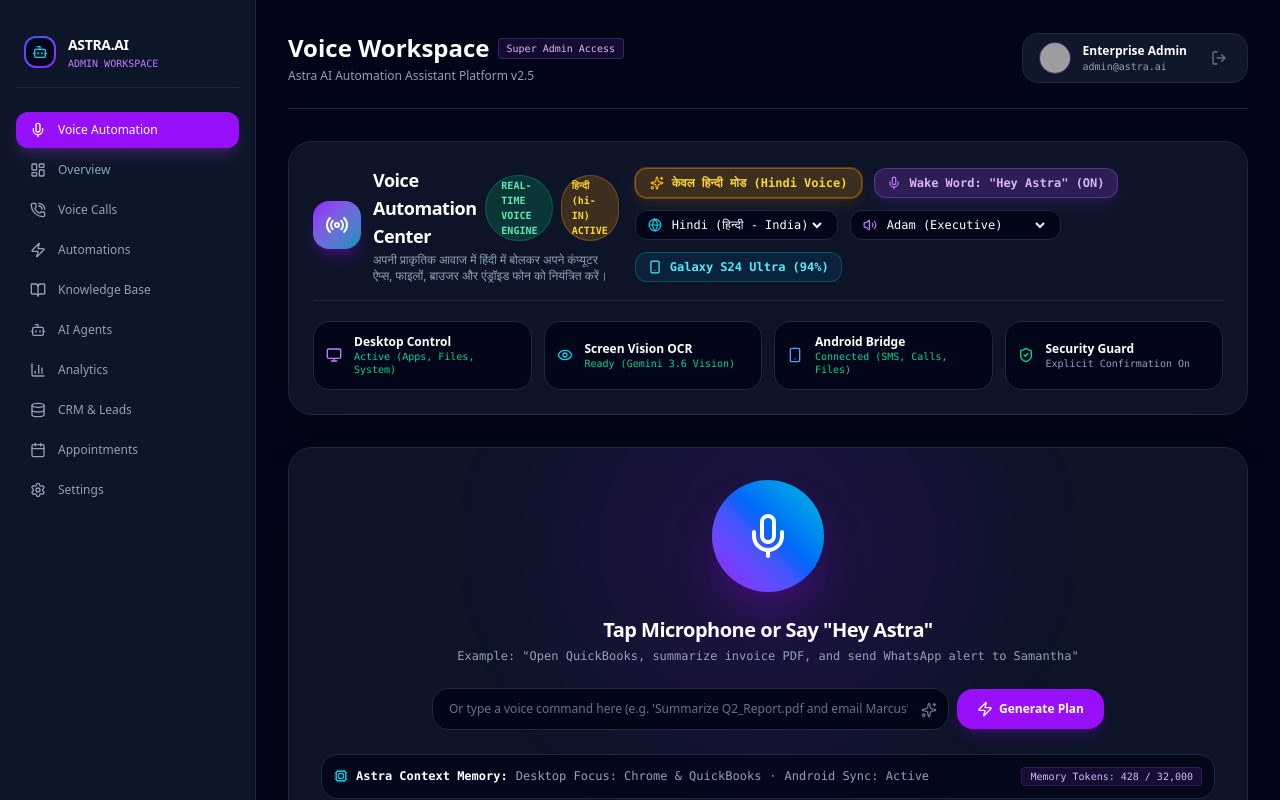
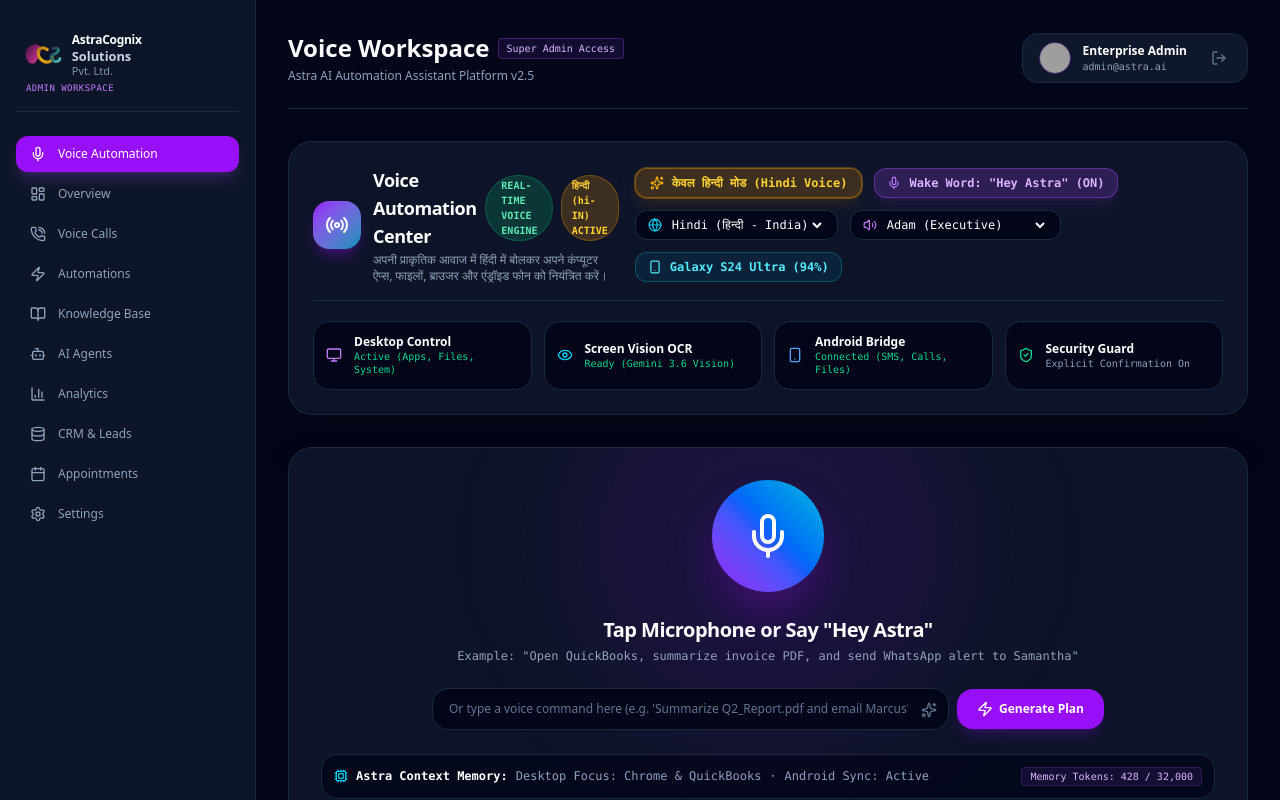
Before and after one commit to Niketraj08/ASTRA-AI-AUTOMATION-ASSISTANT, a React (Vite) app: page / in a window 1280 px wide. Shown: the top 800 px of the page. Built offline with nearby package versions, Linux system fonts and the light colour scheme; grey boxes are pictures that could not be loaded.

Commit message:
feat: rebrand application to AstraCognix Solutions
Replace legacy branding with the new AstraCognix Solutions corporate identity across UI components, metadata, and footer information to ensure consistent platform branding.

```diff
--- a/metadata.json
+++ b/metadata.json
@@ -1,6 +1,6 @@
 {
-  "name": "ASTRA AI AUTOMATION ASSISTANT",
-  "description": "Enterprise-grade AI Voice Assistant & Automation Platform to talk, automate tasks, control applications, answer calls, and manage operations.",
+  "name": "AstraCognix Solutions Pvt. Ltd.",
+  "description": "Enterprise-grade AstraCognix Solutions AI Voice Assistant & Automation Platform to talk, automate tasks, control applications, answer calls, and manage operations.",
   "requestFramePermissions": [
     "microphone"
   ],
--- /dev/null
+++ b/src/components/AstraCognixLogo.tsx
@@ -0,0 +1,122 @@
+import React from 'react';
+
+interface AstraCognixLogoProps {
+  className?: string;
+  size?: 'sm' | 'md' | 'lg' | 'xl';
+  variant?: 'full' | 'compact' | 'icon';
+  theme?: 'dark' | 'light' | 'auto';
+}
+
+export const AstraCognixLogo: React.FC<AstraCognixLogoProps> = ({
+  className = '',
+  size = 'md',
+  variant = 'full',
+  theme = 'dark',
+}) => {
+  // Height and scale mappings
+  const sizeMap = {
+    sm: { height: 28, iconSize: 28, textClass: 'text-xs' },
+    md: { height: 38, iconSize: 38, textClass: 'text-sm' },
+    lg: { height: 48, iconSize: 48, textClass: 'text-base' },
+    xl: { height: 64, iconSize: 64, textClass: 'text-xl' },
+  };
+
+  const currentSize = sizeMap[size];
+
+  // Dynamic textColor based on theme
+  const titleColor = theme === 'light' ? 'text-[#02568f]' : 'text-white';
+  const subtitleColor = theme === 'light' ? 'text-[#0a6cae]' : 'text-slate-300';
+
+  return (
+    <div className={`inline-flex items-center gap-2.5 select-none ${className}`}>
+      {/* Crisp High-Fidelity Vector Ribbon Logo (ACS) */}
+      <svg
+        width={currentSize.iconSize * (variant === 'icon' ? 1.6 : 1.35)}
+        height={currentSize.iconSize}
+        viewBox="0 0 160 110"
+        fill="none"
+        xmlns="http://www.w3.org/2000/svg"
+        className="shrink-0 transition-transform duration-300 hover:scale-105"
+      >
+        <defs>
+          {/* Magenta / Purple Gradient for 'A' */}
+          <linearGradient id="acs-gradient-a" x1="0%" y1="0%" x2="100%" y2="100%">
+            <stop offset="0%" stopColor="#4A154B" />
+            <stop offset="40%" stopColor="#80216B" />
+            <stop offset="80%" stopColor="#BE3282" />
+            <stop offset="100%" stopColor="#E0529A" />
+          </linearGradient>
+
+          {/* Gold / Amber Gradient for 'C' */}
+          <linearGradient id="acs-gradient-c" x1="0%" y1="0%" x2="100%" y2="100%">
+            <stop offset="0%" stopColor="#B37C18" />
+            <stop offset="50%" stopColor="#E6A817" />
+            <stop offset="100%" stopColor="#C98B10" />
+          </linearGradient>
+
+          {/* Teal / Cyan Gradient for 'S' */}
+          <linearGradient id="acs-gradient-s" x1="0%" y1="0%" x2="100%" y2="100%">
+            <stop offset="0%" stopColor="#302050" />
+            <stop offset="40%" stopColor="#206B70" />
+            <stop offset="80%" stopColor="#3FA49F" />
+            <stop offset="100%" stopColor="#5BC3BA" />
+          </linearGradient>
+
+          {/* Subtle drop shadow */}
+          <filter id="acs-shadow" x="-10%" y="-10%" width="120%" height="120%">
+            <feDropShadow dx="0" dy="2" stdDeviation="3" floodColor="#000" floodOpacity="0.25" />
+          </filter>
+        </defs>
+
+        <g filter="url(#acs-shadow)">
+          {/* 'A' Ribbon Loop */}
+          <path
+            d="M 42 85 C 28 85 12 75 12 55 C 12 30 32 15 50 15 C 62 15 72 26 62 48 C 54 65 38 85 28 85 C 18 85 26 65 38 52 C 48 42 58 35 62 35 C 66 35 60 55 52 70 C 46 81 40 85 36 85"
+            fill="url(#acs-gradient-a)"
+            stroke="url(#acs-gradient-a)"
+            strokeWidth="11"
+            strokeLinecap="round"
+            strokeLinejoin="round"
+          />
+
+          {/* 'C' Gold Curved Ribbon */}
+          <path
+            d="M 98 32 C 85 22 62 20 60 42 C 58 64 78 88 102 85 C 114 83 120 72 118 62"
+            fill="none"
+            stroke="url(#acs-gradient-c)"
+            strokeWidth="13"
+            strokeLinecap="round"
+            strokeLinejoin="round"
+          />
+
+          {/* 'S' Teal Ribbon Flow */}
+          <path
+            d="M 122 28 C 138 20 152 28 142 42 C 132 56 108 50 115 68 C 122 86 148 88 152 70"
+            fill="none"
+            stroke="url(#acs-gradient-s)"
+            strokeWidth="12"
+            strokeLinecap="round"
+            strokeLinejoin="round"
+          />
+        </g>
+      </svg>
+
+      {/* Typography side */}
+      {variant !== 'icon' && (
+        <div className="flex flex-col leading-tight">
+          <span className={`font-extrabold tracking-tight ${titleColor} ${currentSize.textClass}`}>
+            AstraCognix
+          </span>
+          <span className={`font-semibold tracking-normal text-[0.8em] ${subtitleColor}`}>
+            Solutions
+          </span>
+          {variant === 'full' && (
+            <span className={`font-medium tracking-normal text-[0.68em] text-slate-400 opacity-90`}>
+              Pvt. Ltd.
+            </span>
+          )}
+        </div>
+      )}
+    </div>
+  );
+};
--- a/src/components/AuthModal.tsx
+++ b/src/components/AuthModal.tsx
@@ -1,6 +1,7 @@
 import React, { useState } from 'react';
 import { X, Mail, Shield, CheckCircle2, Lock, ArrowRight, UserCheck } from 'lucide-react';
 import { Role, UserProfile } from '../types';
+import { AstraCognixLogo } from './AstraCognixLogo';
 
 interface AuthModalProps {
   isOpen: boolean;
@@ -65,13 +66,14 @@ export const AuthModal: React.FC<AuthModalProps> = ({ isOpen, onClose, onLoginSu
         </button>
 
         {/* Header */}
-        <div>
-          <div className="inline-flex items-center gap-1.5 px-3 py-1 rounded-full bg-purple-500/10 border border-purple-500/30 text-purple-300 text-xs font-mono mb-2">
+        <div className="space-y-3">
+          <AstraCognixLogo size="md" variant="full" theme="dark" />
+          <div className="inline-flex items-center gap-1.5 px-3 py-1 rounded-full bg-purple-500/10 border border-purple-500/30 text-purple-300 text-xs font-mono">
             <Lock className="w-3.5 h-3.5 text-purple-400" />
             <span>SECURE ENTERPRISE AUTHENTICATION</span>
           </div>
-          <h3 className="text-2xl font-extrabold text-white">Sign In to Astra AI</h3>
-          <p className="text-xs text-slate-400 mt-1">
+          <h3 className="text-xl font-extrabold text-white">Sign In to AstraCognix Solutions</h3>
+          <p className="text-xs text-slate-400">
             Access your AI Voice Call Center, Desktop Workflows, and Agents workspace.
           </p>
         </div>
--- a/src/components/DashboardLayout.tsx
+++ b/src/components/DashboardLayout.tsx
@@ -4,6 +4,7 @@ import {
   Database, Calendar, Settings, ArrowLeft, LogOut, Shield, ChevronRight, User, Mic
 } from 'lucide-react';
 import { UserProfile, VoiceCall, AutomationWorkflow, KnowledgeDocument, AgentConfig, LeadRecord, Appointment } from '../types';
+import { AstraCognixLogo } from './AstraCognixLogo';
 
 import { VoiceAutomationWorkspace } from './dashboard/VoiceAutomationWorkspace';
 import { OverviewView } from './dashboard/OverviewView';
@@ -222,17 +223,12 @@ export const DashboardLayout: React.FC<DashboardLayoutProps> = ({
       {/* Sidebar Navigation */}
       <aside className="w-full md:w-64 bg-slate-900/90 border-r border-slate-800 p-4 flex flex-col justify-between shrink-0">
         <div>
-          {/* Logo */}
-          <div className="flex items-center gap-3 px-2 py-4 border-b border-slate-800 mb-6">
-            <div className="w-8 h-8 rounded-xl bg-gradient-to-br from-blue-600 to-purple-600 p-0.5">
-              <div className="w-full h-full bg-slate-950 rounded-[10px] flex items-center justify-center">
-                <Bot className="w-4 h-4 text-cyan-400" />
-              </div>
-            </div>
-            <div>
-              <span className="font-extrabold text-sm tracking-tight text-white">ASTRA.AI</span>
-              <p className="text-[10px] font-mono text-purple-400">ADMIN WORKSPACE</p>
-            </div>
+          {/* AstraCognix Solutions Logo */}
+          <div className="flex flex-col px-2 py-4 border-b border-slate-800 mb-6 gap-1 cursor-pointer" onClick={onReturnToLanding}>
+            <AstraCognixLogo size="sm" variant="full" theme="dark" />
+            <span className="text-[9px] font-mono text-purple-400 pl-0.5 tracking-wider uppercase">
+              Admin Workspace
+            </span>
           </div>
 
           {/* Navigation Links */}
--- a/src/components/HeroSection.tsx
+++ b/src/components/HeroSection.tsx
@@ -1,6 +1,7 @@
 import React, { useState } from 'react';
 import { Play, Sparkles, PhoneCall, Calendar, Zap, ArrowRight, ShieldCheck, Cpu, Mic, CheckCircle2 } from 'lucide-react';
 import { AsciiGlitchRipple } from './AsciiGlitchRipple';
+import { AstraCognixLogo } from './AstraCognixLogo';
 
 interface HeroSectionProps {
   onStartTrial: () => void;
@@ -30,12 +31,16 @@ export const HeroSection: React.FC<HeroSectionProps> = ({
 
       <div className="relative z-10 max-w-7xl mx-auto px-4 sm:px-6 lg:px-8">
 
-        {/* Top Floating Badge */}
-        <div className="flex justify-center mb-6">
-          <div className="inline-flex items-center gap-2 px-4 py-1.5 rounded-full bg-slate-900/90 border border-purple-500/30 text-purple-300 text-xs font-mono backdrop-blur-md shadow-lg shadow-purple-500/10 hover:border-purple-500/60 transition-all cursor-pointer">
+        {/* Top Floating Badge & Brand Logo */}
+        <div className="flex flex-col items-center justify-center mb-6 space-y-3">
+          <div className="p-3 bg-slate-900/90 border border-slate-800 rounded-2xl shadow-xl backdrop-blur-md">
+            <AstraCognixLogo size="lg" variant="full" theme="dark" />
+          </div>
+
+          <div className="inline-flex items-center gap-2 px-4 py-1.5 rounded-full bg-slate-900/90 border border-purple-500/30 text-purple-300 text-xs font-mono backdrop-blur-md shadow-lg shadow-purple-500/10 hover:border-purple-500/60 transition-all cursor-pointer" onClick={onTryVoice}>
             <span className="flex h-2 w-2 rounded-full bg-cyan-400 animate-ping" />
             <Sparkles className="w-3.5 h-3.5 text-cyan-400" />
-            <span>ASTRA 2.5 REALTIME VOICE & DESKTOP AUTOMATION</span>
+            <span>ASTRACOGNIX REALTIME VOICE & DESKTOP AUTOMATION</span>
             <span className="text-slate-500">|</span>
             <span className="text-cyan-400 hover:underline flex items-center gap-1">
               Test Voice Live <ArrowRight className="w-3 h-3" />
@@ -46,7 +51,7 @@ export const HeroSection: React.FC<HeroSectionProps> = ({
         {/* Main Hero Headline */}
         <div className="text-center max-w-4xl mx-auto space-y-6">
           <h1 className="text-4xl sm:text-6xl md:text-7xl font-extrabold tracking-tight text-white leading-[1.1]">
-            Meet <span className="bg-gradient-to-r from-blue-400 via-indigo-300 to-purple-400 bg-clip-text text-transparent">Astra AI</span> Automation Assistant
+            Meet <span className="bg-gradient-to-r from-blue-400 via-indigo-300 to-purple-400 bg-clip-text text-transparent">AstraCognix</span> AI Automation Assistant
           </h1>
 
           <p className="text-lg sm:text-xl text-slate-300 font-normal leading-relaxed max-w-3xl mx-auto">
```
Also changed, not shown: src/components/ContactAndFooter.tsx (+4 -4 lines), src/components/Navbar.tsx (+6 -19 lines), src/components/dashboard/OverviewView.tsx (+26 -1 lines).
